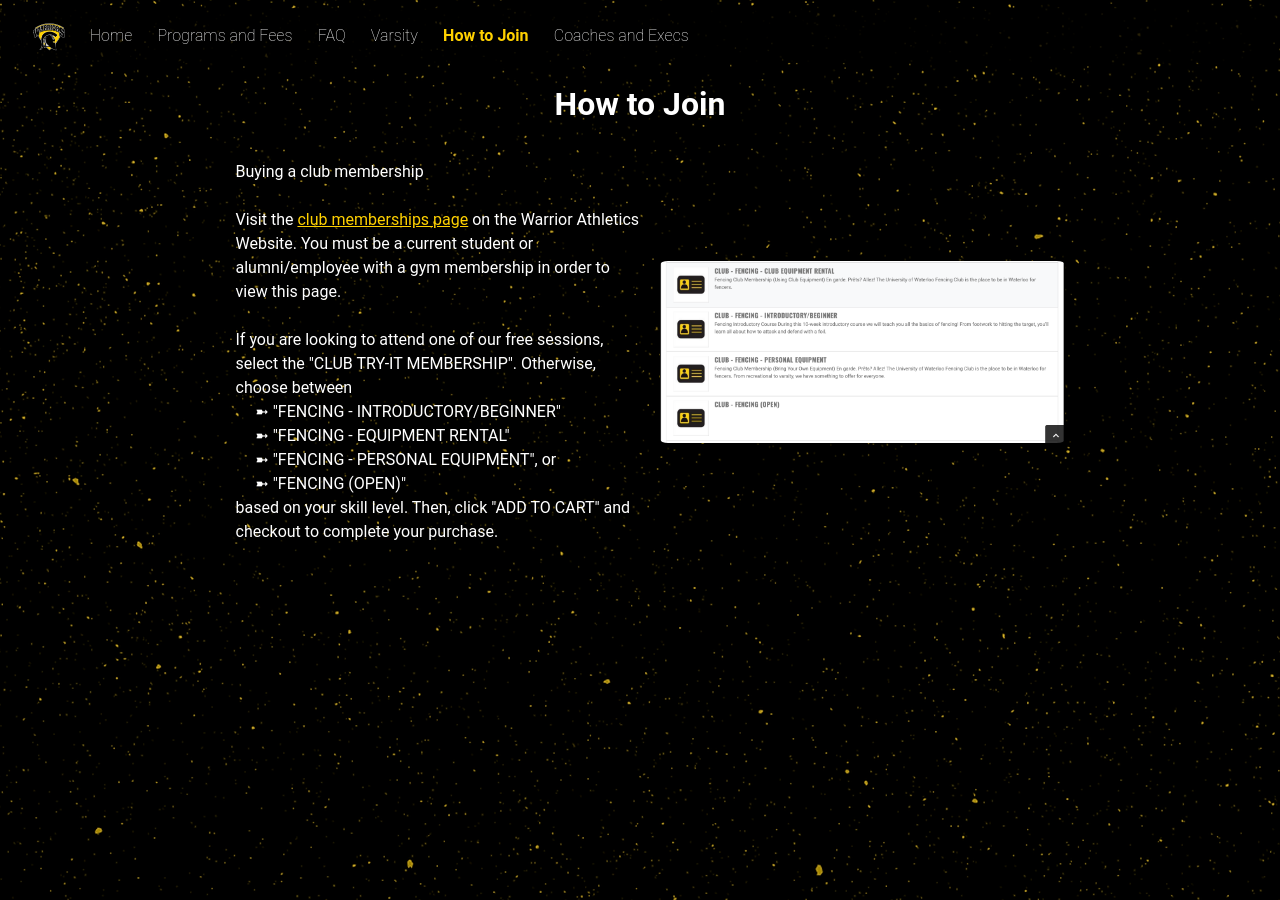
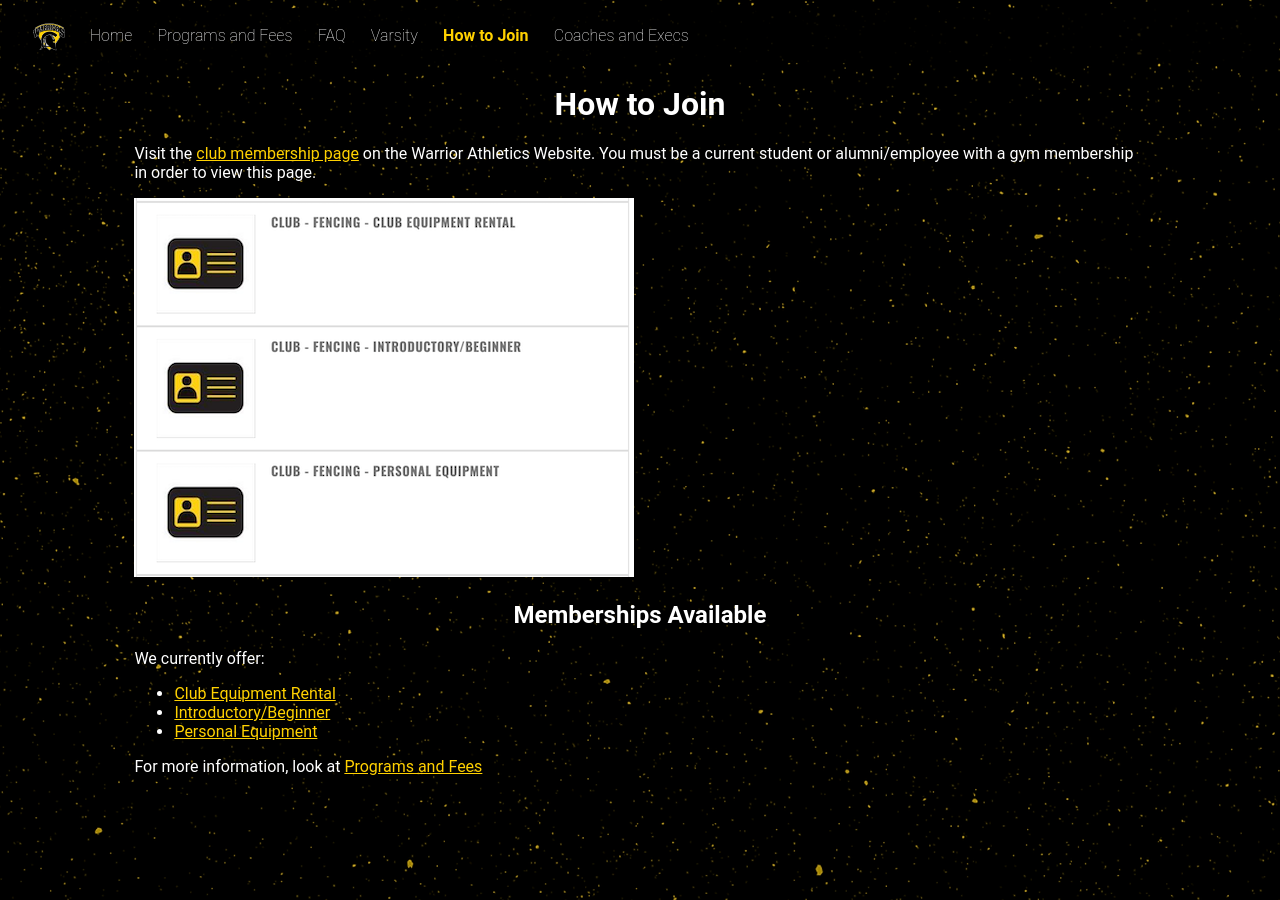
Before and after one commit to University-of-Waterloo-Fencing/the-website, a Jekyll site: the page built from how-to-join.md, in a window 1280 px wide and 900 px high. Built offline with Jekyll 4.4.1, drawn with Linux system fonts in a browser that asks for light colours.

Commit message:
added contact method + update join

```diff
--- a/_includes/footer.html
+++ b/_includes/footer.html
@@ -8,6 +8,9 @@
     <a href="https://discord.gg/HFP79yn7HN" target="_blank">
         <img src="{{ site.baseurl }}/assets/imgs/discord.png">
     </a>
+    <a href="mailto:fencing@uwaterloo.ca" target="_blank">
+        <img src="{{ site.baseurl }}/assets/imgs/email.png">
+    </a>
     <br>
     <a href="https://imodules.uwaterloo.ca/s/1802/21/form.aspx?sid=1802&gid=2&pgid=794&cid=1873" target="_blank"><u>Donate to the team!</u></a><br>
     ©{{ site.time | date: '%Y' }} University of Waterloo Fencing Club
--- a/_layouts/how-to-join.html
+++ b/_layouts/how-to-join.html
@@ -2,26 +2,8 @@
 layout: default
 ---
 <div class="content-with-margins too-short">
-    <h1>How to Join</h1>
-    <div class = "how-to-join-spacing">
-        <p>
-            Buying a club membership
-            <br><br>
-            Visit the <a href="https://warrior.uwaterloo.ca/Membership/Index" target="_blank">club memberships page</a> on the Warrior Athletics Website. You must be a current student or alumni/employee with a gym membership in order to view this page.
-            <br><br>
-            If you are looking to attend one of our free sessions, select the "CLUB TRY-IT MEMBERSHIP". Otherwise, choose between
-            <br>
-            &nbsp;&nbsp;&nbsp;&nbsp;&nbsp;➼ "FENCING - INTRODUCTORY/BEGINNER"
-            <br>
-            &nbsp;&nbsp;&nbsp;&nbsp;&nbsp;➼ "FENCING - EQUIPMENT RENTAL"
-            <br>
-            &nbsp;&nbsp;&nbsp;&nbsp;&nbsp;➼ "FENCING - PERSONAL EQUIPMENT", or
-            <br>
-            &nbsp;&nbsp;&nbsp;&nbsp;&nbsp;➼ "FENCING (OPEN)"
-            <br>
-            based on your skill level. Then, click "ADD TO CART" and checkout to complete your purchase.
-        </p>
-        <img src="{{ site.baseurl }}assets/imgs/membership.png">
-    </div>
+
+    {{ content }}
+
 
 </div>
--- a/how-to-join.md
+++ b/how-to-join.md
@@ -4,3 +4,15 @@ title: How to Join
 description: Learn how to join the University of Waterloo Fencing Club — club membership options, try-it sessions, beginner vs open membership & step-by-step sign-up info.
 permalink: /join
 ---
+# How to Join
+Visit the [club membership page](https://warrior.uwaterloo.ca/membership/) on the Warrior Athletics Website. You must be a current student or alumni/employee with a gym membership in order to view this page.
+
+![club membership screenshot](./assets/imgs/membership.png)
+
+## Memberships Available
+We currently offer:
+- [Club Equipment Rental](https://warrior.uwaterloo.ca/membership/GetMembershipSummary?membershipProductId=33d9b5a2-b8a3-440a-8ee0-134a42f72262)
+- [Introductory/Beginner](https://warrior.uwaterloo.ca/membership/GetMembershipSummary?membershipProductId=de7ba179-62b6-4c7a-aa58-4021819c964b)
+- [Personal Equipment](https://warrior.uwaterloo.ca/membership/GetMembershipSummary?membershipProductId=13e65642-d900-496a-b2be-65b601fb4a20)
+
+For more information, look at [Programs and Fees](/programs-and-fees)
```
Also changed, not shown: assets/imgs/email.png (added), assets/imgs/membership.png.
